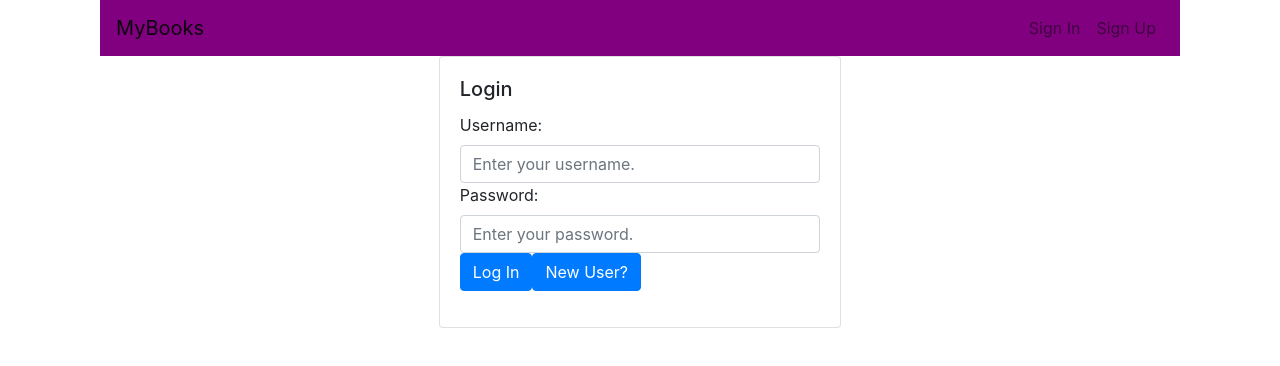
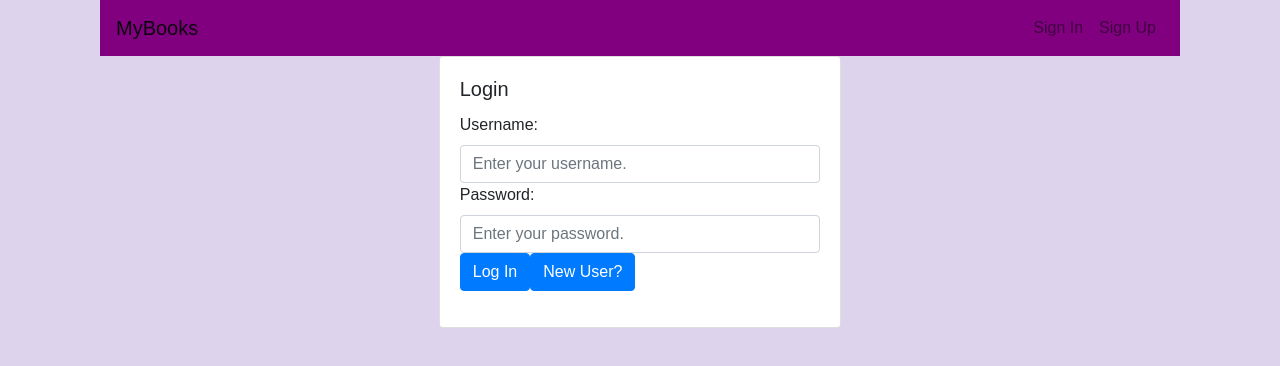
Before and after one commit to smmartin1/myBooks-client, a React (Vite) app: page / in a window 1280 px wide. Shown: the top 366 px of the page. Built offline with nearby package versions, Linux system fonts and the light colour scheme.

Commit message:
Added CSS

```diff
--- a/src/index.html
+++ b/src/index.html
@@ -2,6 +2,7 @@
     <head>
         <title>myBooks</title>
         <link rel="stylesheet" href="https://maxcdn.bootstrapcdn.com/bootstrap/4.2.1/css/bootstrap.min.css" />
+        <link rel="stylesheet" href="index.scss" />
     </head>
 
     <body>
--- a/src/index.scss
+++ b/src/index.scss
@@ -1,5 +1,4 @@
-$color: steelblue;
-
-.my-flix {
-  color: $color;
+body {
+  background-color: #DDD3ED;
+  font-family: 'Mulish', sans-serif;
 }
```
